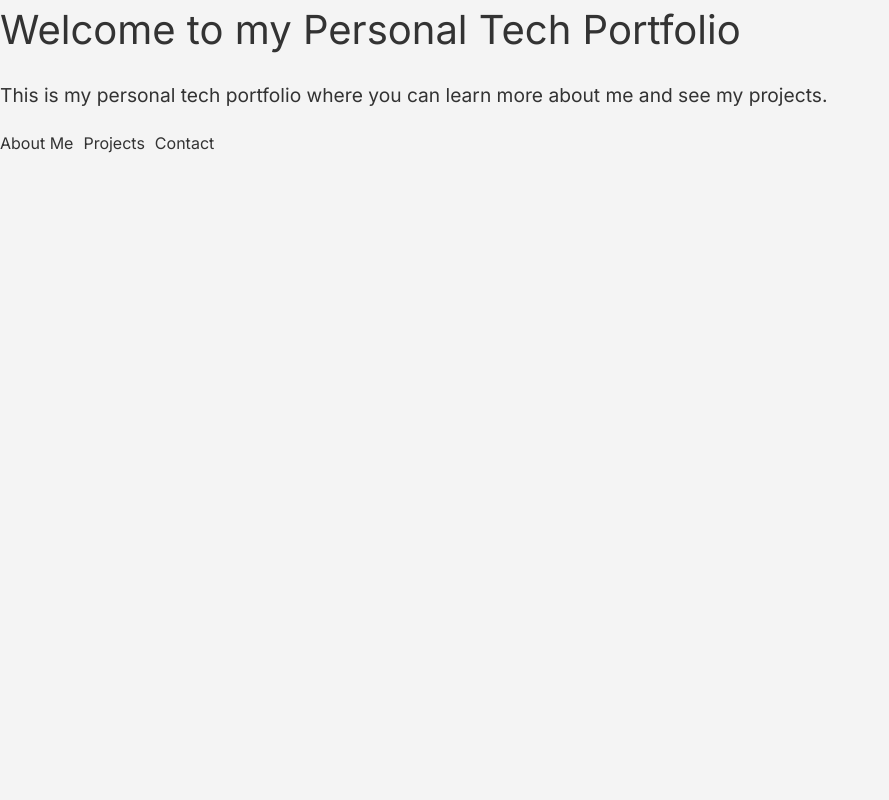
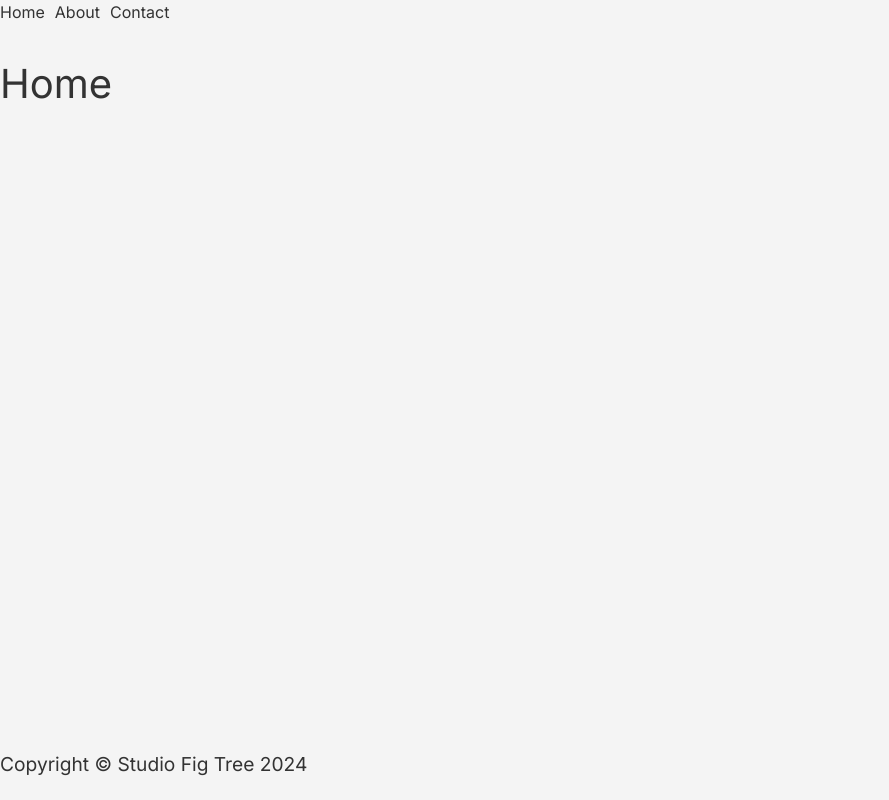
Before and after one commit to jackh404/portfolio, a Next.js app: page / in a window 1280 px wide. Shown: the whole page, without its empty margins (0-889 px from the left). Built offline with nearby package versions, Linux system fonts and the light colour scheme.

Commit message:
create simple base layout

```diff
--- a/app/about/page.tsx
+++ b/app/about/page.tsx
@@ -1,40 +1,10 @@
 // pages/about.js
 
-import React from 'react';
-import Link from 'next/link';
-import Head from 'next/head';
-import Comments from '../components/Comments';
+import React from "react";
+import Link from "next/link";
+import Head from "next/head";
+import Comments from "../components/Comments";
 
 export default function About() {
-  return (
-    <div>
-      <Head>
-        <title>About | Personal Tech Portfolio</title>
-        <meta name="description" content="Learn more about me and my journey in the tech industry." />
-      </Head>
-
-      <h1>About Me</h1>
-      <p>I am a passionate programmer with a love for all things tech. With a strong foundation in JavaScript and its frameworks, I am always ready to take on new challenges and learn new technologies.</p>
-    <Comments />
-      <nav>
-        <ul>
-          <li>
-            <Link href="/">
-              Home
-            </Link>
-          </li>
-          <li>
-            <Link href="/projects">
-              Projects
-            </Link>
-          </li>
-          <li>
-            <Link href="/contact">
-              Contact
-            </Link>
-          </li>
-        </ul>
-      </nav>
-    </div>
-  );
+  return <h1>About Me</h1>;
 }
--- a/app/layout.tsx
+++ b/app/layout.tsx
@@ -1,6 +1,7 @@
 import type { Metadata } from "next";
 import { Inter } from "next/font/google";
 import "./globals.css";
+import Link from "next/link";
 
 const inter = Inter({ subsets: ["latin"] });
 
@@ -16,7 +17,29 @@ export default function RootLayout({
 }>) {
   return (
     <html lang="en">
-      <body className={inter.className}>{children}</body>
+      <body className={inter.className}>
+        <div className="min-h-screen flex flex-col justify-between">
+          <div>
+            <nav>
+              <ul>
+                <li>
+                  <Link href="/">Home</Link>
+                </li>
+                <li>
+                  <Link href="/about">About</Link>
+                </li>
+                <li>
+                  <Link href="/contact">Contact</Link>
+                </li>
+              </ul>
+            </nav>
+            <main>{children}</main>
+          </div>
+          <footer>
+            <p>Copyright &copy; Studio Fig Tree 2024</p>
+          </footer>
+        </div>
+      </body>
     </html>
   );
 }
--- a/app/page.tsx
+++ b/app/page.tsx
@@ -1,39 +1,10 @@
 // pages/index.js
 
-import React from 'react';
-import Link from 'next/link';
-import Head from 'next/head';
+import React from "react";
+import Link from "next/link";
+import Head from "next/head";
+import { headers } from "next/headers";
 
 export default function Home() {
-  return (
-    <div>
-      <Head>
-        <title>Home | Personal Tech Portfolio</title>
-        <meta name="description" content="Welcome to my personal tech portfolio website. Here you can learn more about me and see my projects." />
-      </Head>
-
-      <h1>Welcome to my Personal Tech Portfolio</h1>
-      <p>This is my personal tech portfolio where you can learn more about me and see my projects.</p>
-
-      <nav>
-        <ul>
-          <li>
-            <Link href="/about">
-              About Me
-            </Link>
-          </li>
-          <li>
-            <Link href="/projects">
-              Projects
-            </Link>
-          </li>
-          <li>
-            <Link href="/contact">
-              Contact
-            </Link>
-          </li>
-        </ul>
-      </nav>
-    </div>
-  );
+  return <h1>Home</h1>;
 }
```
Also changed, not shown: 1 other file (tests, documents, lock files or other folders).
